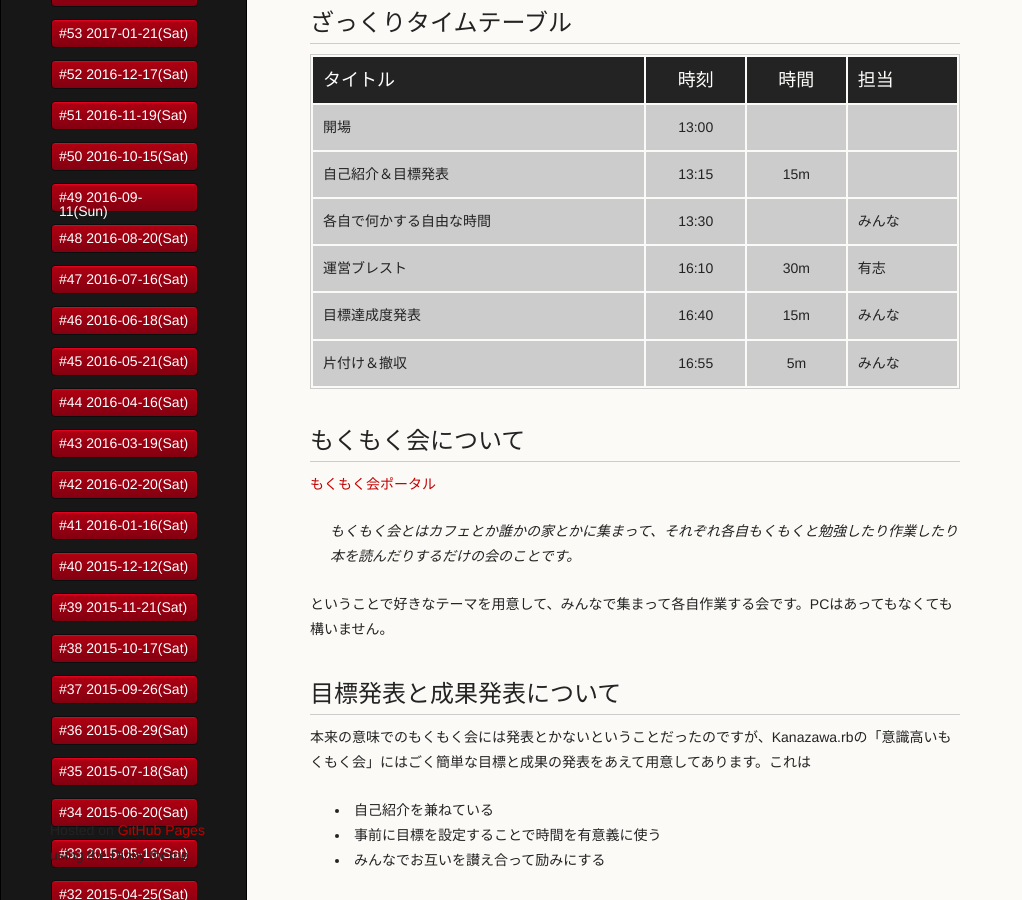
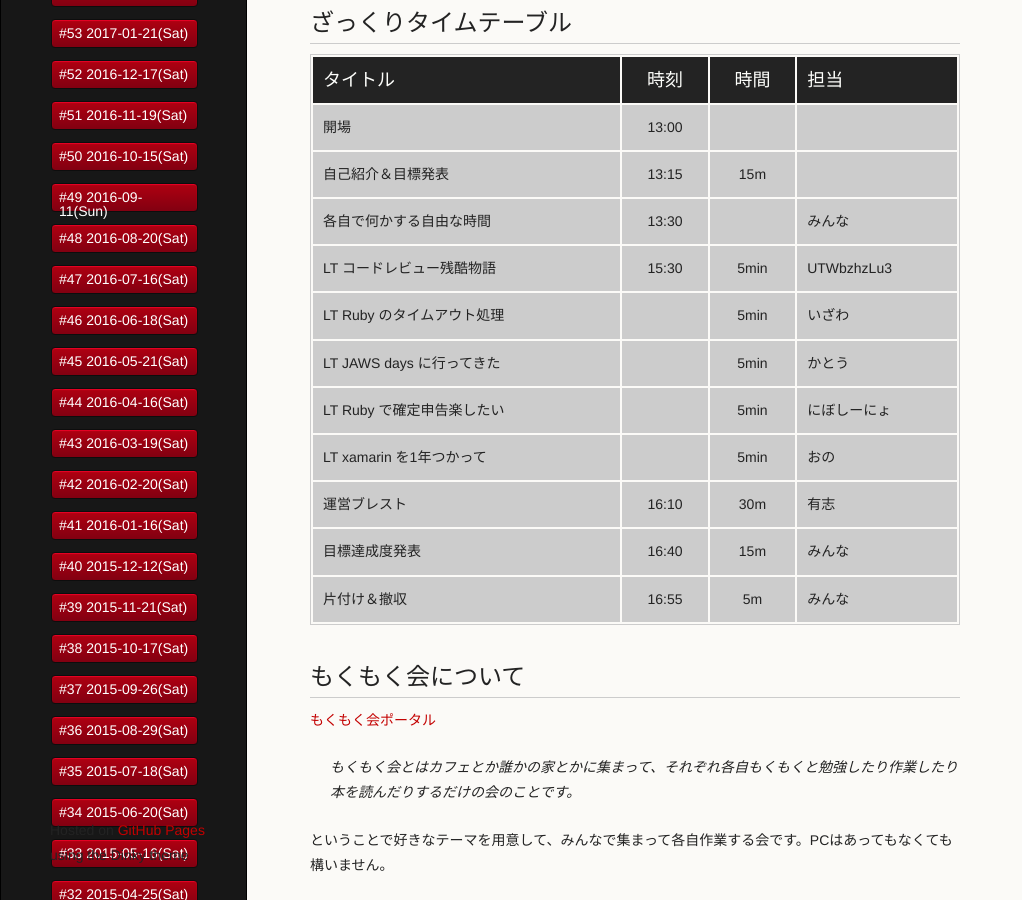
Before and after one commit to kanazawarb/meetup, a Jekyll site: the page built from 67/index.md, in a window 1280 px wide and 900 px high, scrolled down 723 px. Shown: the whole window, without its empty margins (0-1022 px from the left). Built offline with Jekyll 4.4.1, drawn with Linux system fonts in a browser that asks for light colours; a script that is not in the unit is left out.

Commit message:
update meetup timeline

```diff
--- a/67/index.md
+++ b/67/index.md
@@ -46,6 +46,11 @@ Kanazawa.rbの意識高いもくもく会には以下のような特徴があり
 | 開場                              | 13:00 |      |                                                         |
 | 自己紹介＆目標発表                | 13:15 | 15m  |                                                         |
 | 各自で何かする自由な時間          | 13:30 |      | みんな                                                  |
+| LT コードレビュー残酷物語         | 15:30 | 5min | UTWbzhzLu3                                              |
+| LT Ruby のタイムアウト処理        |       | 5min | いざわ                                                  |
+| LT JAWS days に行ってきた         |       | 5min | かとう                                                  |
+| LT Ruby で確定申告楽したい        |       | 5min | にぼしーにょ                                            |
+| LT xamarin を1年つかって          |       | 5min | おの                                                    |
 | 運営ブレスト                      | 16:10 | 30m  | 有志                                                    |
 | 目標達成度発表                    | 16:40 | 15m  | みんな                                                  |
 | 片付け＆撤収                      | 16:55 | 5m   | みんな                                                  |
```
